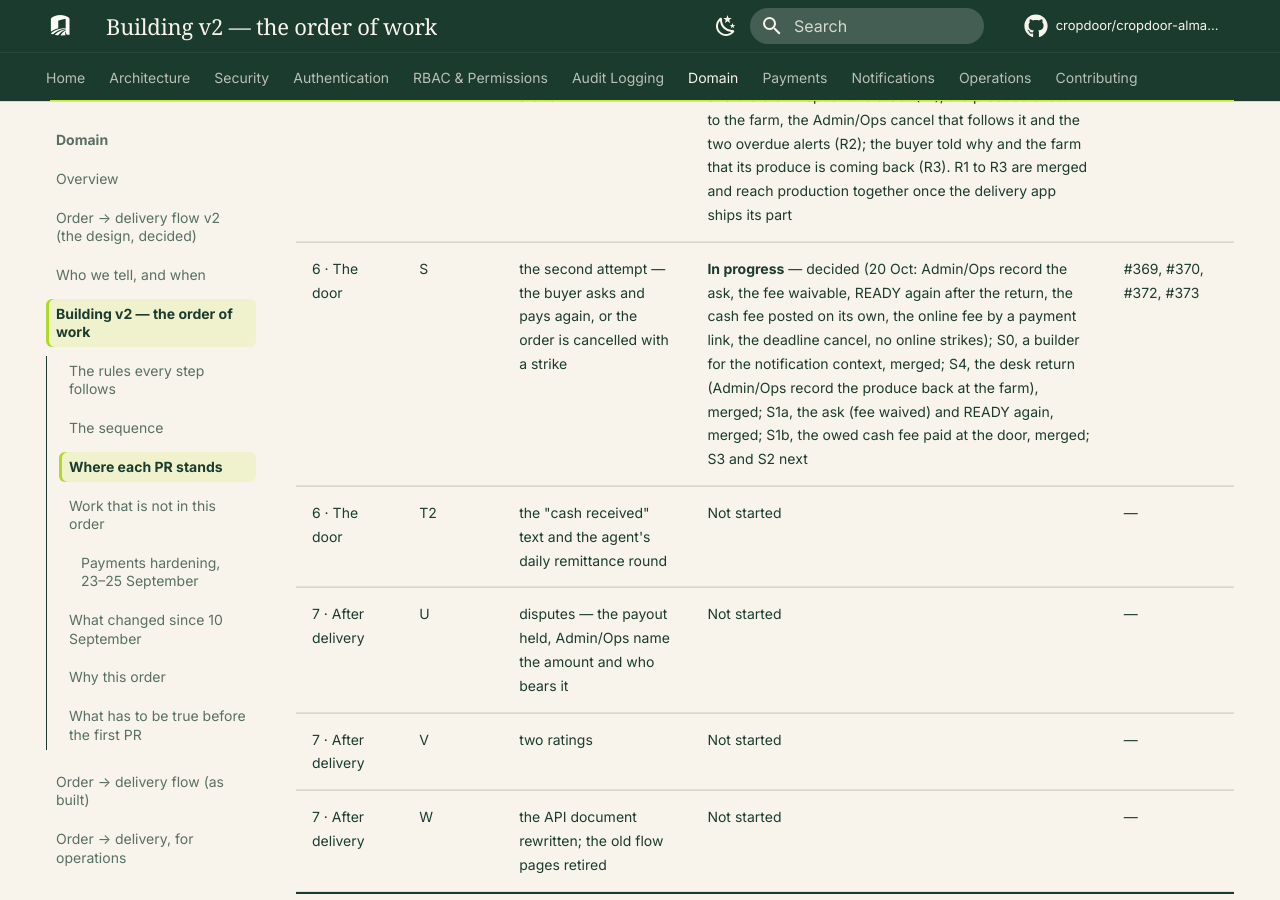
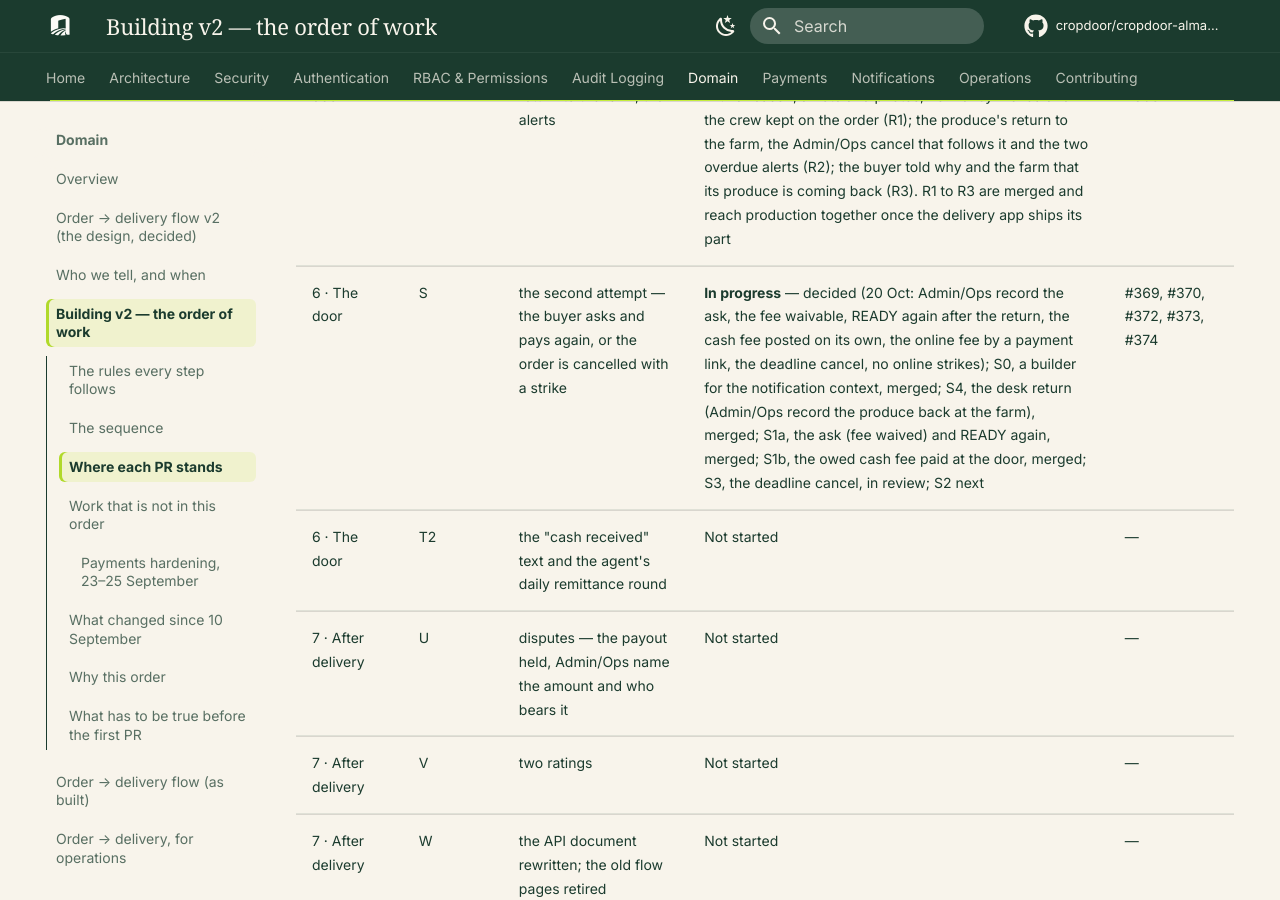
Before and after one commit to cropdoor/cropdoor-almanac, an MkDocs documentation site: the page built from docs/domain/order-delivery-flow-v2-build-order.md, in a window 1280 px wide and 900 px high, scrolled down 8719 px. Built offline with MkDocs 1.6.1 and Material for MkDocs 9.7.7, drawn with Linux system fonts in a browser that asks for light colours; some web fonts are replaced; comment, search, counter and statistics services are not loaded.

Commit message:
build order: S3, the deadline cancel, in review (#374)

```diff
--- a/docs/domain/order-delivery-flow-v2-build-order.md
+++ b/docs/domain/order-delivery-flow-v2-build-order.md
@@ -79,7 +79,7 @@ The one place that says what is finished. A PR is **Done** only once it is merge
 | 6 · The door | P | the handoff code — sent at placement, verified at the door with no signal | **Done** — the code sent at placement and checked online at the door on every order, with try limits, resend, "buyer has no code" and the Admin/Ops list; the no-signal door waits for the mobile apps (CTO, 17 Oct) | #364 |
 | 6 · The door | Q | the delivery photo, required | **Done** — 1–3 photos of the produce required at the door, stored in the private evidence bucket, shown to Admin/Ops and to the Buyer once delivered | #365 |
 | 6 · The door | R | DELIVERY FAILED, the return to the farm, the alerts | **Done** — the delivery agent's DELIVERY FAILED at the door with a reason, a note and photos, no money moved and the crew kept on the order (R1); the produce's return to the farm, the Admin/Ops cancel that follows it and the two overdue alerts (R2); the buyer told why and the farm that its produce is coming back (R3). R1 to R3 are merged and reach production together once the delivery app ships its part | #366, #367, #368 |
-| 6 · The door | S | the second attempt — the buyer asks and pays again, or the order is cancelled with a strike | **In progress** — decided (20 Oct: Admin/Ops record the ask, the fee waivable, READY again after the return, the cash fee posted on its own, the online fee by a payment link, the deadline cancel, no online strikes); S0, a builder for the notification context, merged; S4, the desk return (Admin/Ops record the produce back at the farm), merged; S1a, the ask (fee waived) and READY again, merged; S1b, the owed cash fee paid at the door, merged; S3 and S2 next | #369, #370, #372, #373 |
+| 6 · The door | S | the second attempt — the buyer asks and pays again, or the order is cancelled with a strike | **In progress** — decided (20 Oct: Admin/Ops record the ask, the fee waivable, READY again after the return, the cash fee posted on its own, the online fee by a payment link, the deadline cancel, no online strikes); S0, a builder for the notification context, merged; S4, the desk return (Admin/Ops record the produce back at the farm), merged; S1a, the ask (fee waived) and READY again, merged; S1b, the owed cash fee paid at the door, merged; S3, the deadline cancel, in review; S2 next | #369, #370, #372, #373, #374 |
 | 6 · The door | T2 | the "cash received" text and the agent's daily remittance round | Not started | — |
 | 7 · After delivery | U | disputes — the payout held, Admin/Ops name the amount and who bears it | Not started | — |
 | 7 · After delivery | V | two ratings | Not started | — |
```
